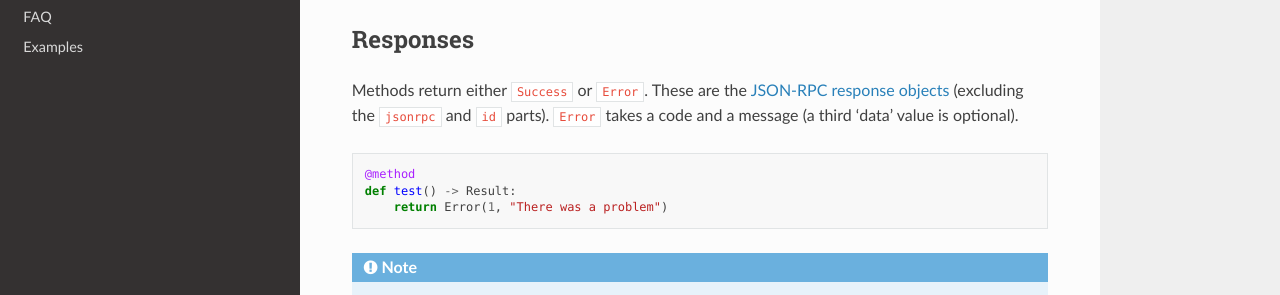
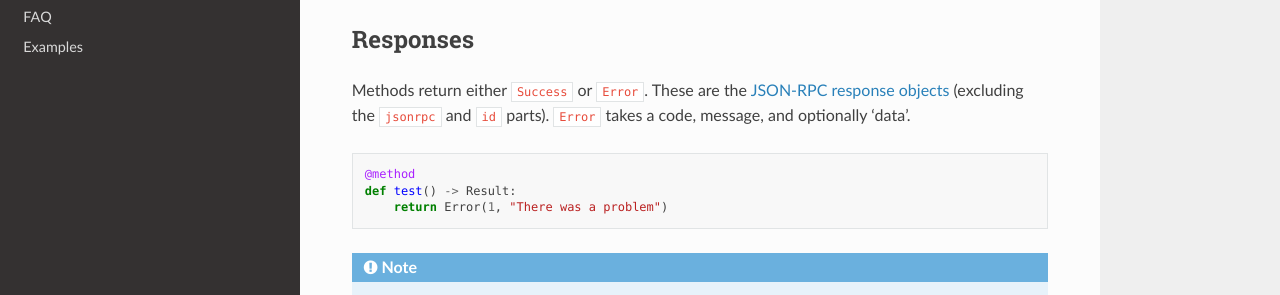
Before and after one commit to explodinglabs/jsonrpcserver, a Sphinx documentation site: the page built from docs/methods.md, in a window 1280 px wide and 900 px high. Shown: the part 344-639 px from the top of the window. Built offline with Sphinx 7.4.7 and the Read the Docs theme 2.0.0, drawn with Linux system fonts in a browser that asks for light colours.

Commit message:
Update methods.md

````diff
--- a/docs/methods.md
+++ b/docs/methods.md
@@ -15,8 +15,7 @@ def ping() -> Result:
 
 Methods return either `Success` or `Error`. These are the [JSON-RPC response
 objects](https://www.jsonrpc.org/specification#response_object) (excluding the
-`jsonrpc` and `id` parts). `Error` takes a code and a message (a third 'data'
-value is optional).
+`jsonrpc` and `id` parts). `Error` takes a code, message, and optionally 'data'.
 
 ```python
 @method
````
